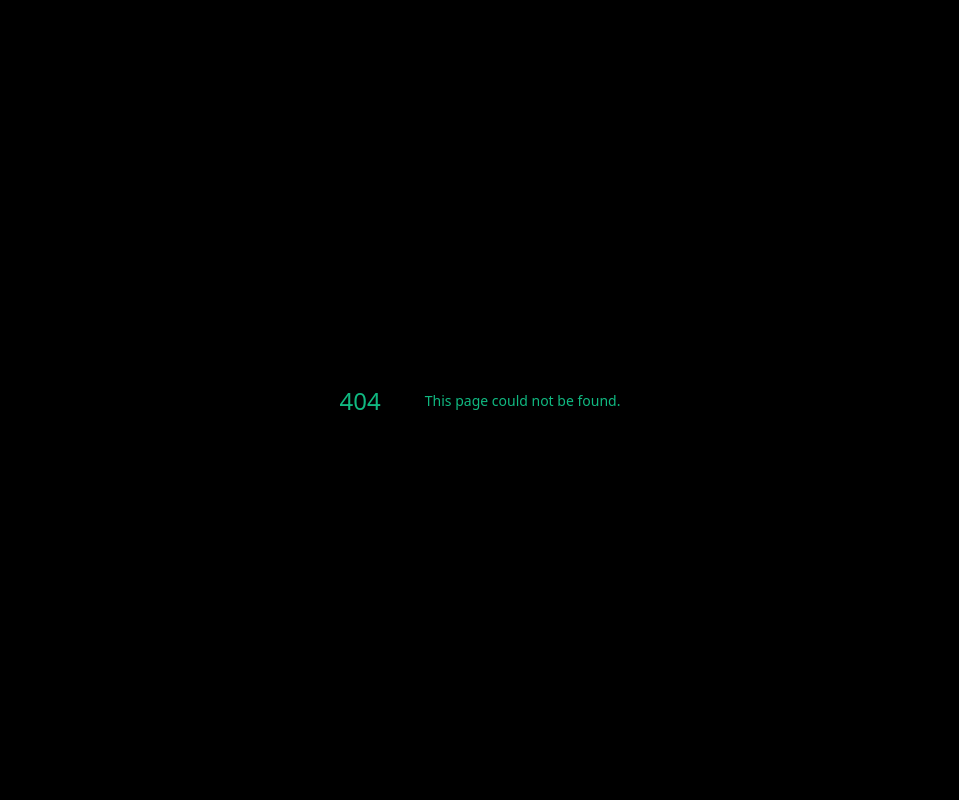
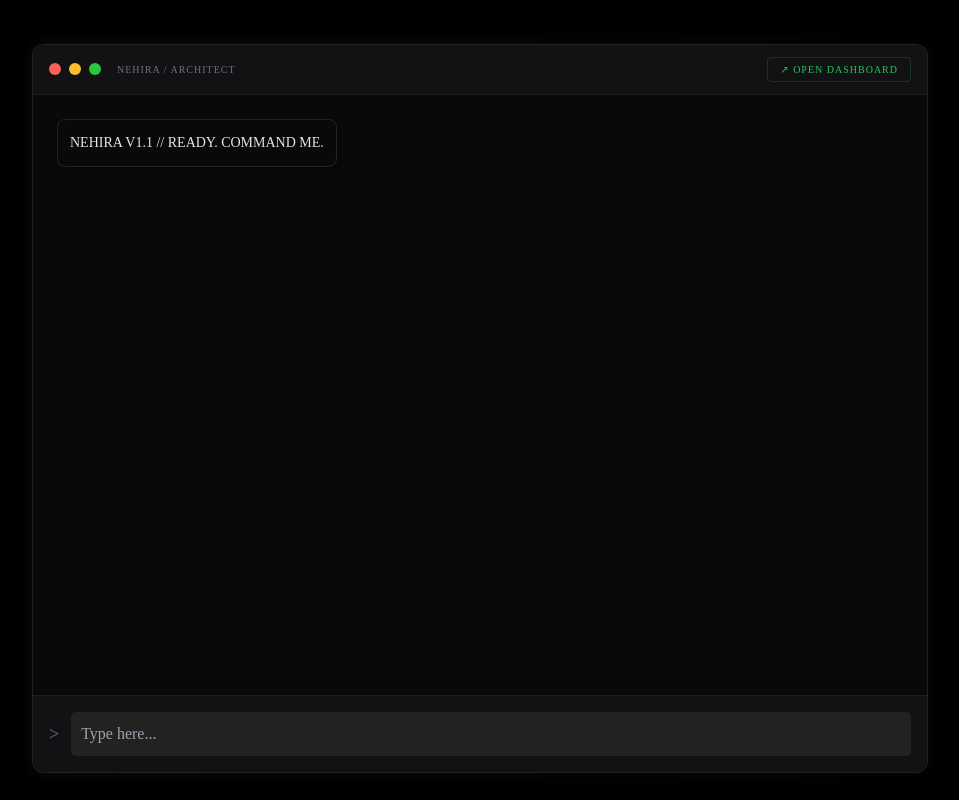
Before and after one commit to RajatDatta5315/kryv-core-, a Next.js app: page /terminal in a window 1280 px wide. Before the commit this address had no page. Shown: the whole page, without its empty margins (160-1119 px from the left). Built offline with nearby package versions, Linux system fonts and the light colour scheme.

Commit message:
Create page.tsx

```diff
--- /dev/null
+++ b/app/terminal/page.tsx
@@ -0,0 +1,8 @@
+import NehiraTerminal from '@/components/NehiraTerminal';
+export default function TerminalPage() {
+  return (
+    <div className="min-h-screen bg-black flex items-center justify-center p-4">
+      <NehiraTerminal />
+    </div>
+  );
+}
```
